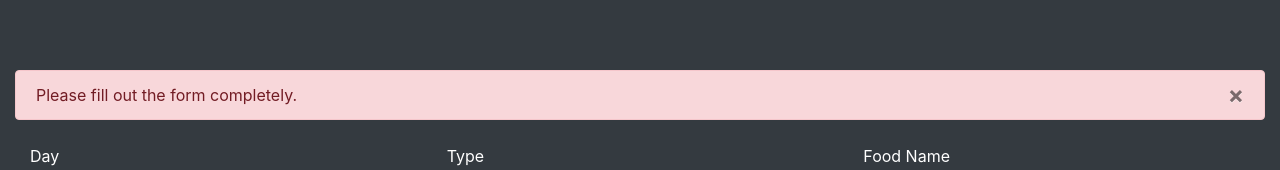
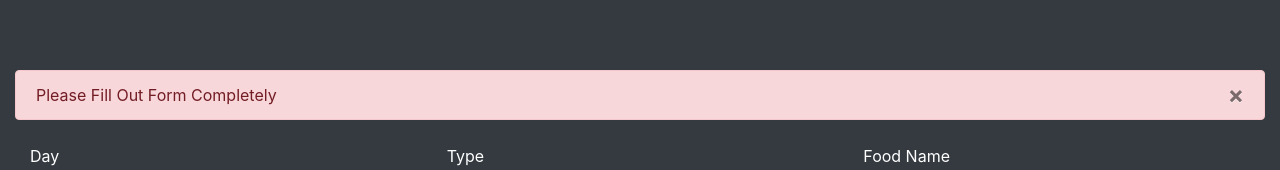
Before and after one commit to rsoto003/macro-counter-react, a React (Create React App) app: page /data in a window 1280 px wide. Both pictures are taken after typing "Sample", "Sample", "Sample", "Sample" into the empty fields and a click on the button "Submit". Shown: the part 191-361 px from the top of the page. Built offline with nearby package versions, Linux system fonts and the light colour scheme.

Commit message:
added alert data to account for multiple input erros

```diff
--- a/src/App.js
+++ b/src/App.js
@@ -16,7 +16,8 @@ class App extends Component {
         fat: '',
         id: '',
         calories: null,
-        alert: false
+        alert: false,
+        alertData: null
     };
 
   handleChange = event => {
@@ -44,8 +45,10 @@ class App extends Component {
       protein: newProtein,
       calories: calculatedCalories
     }
-    if( day || type || food || protein || carbs || fat === ''){
-      this.setState({ alert: true})
+    if( day === '' || type === '' || food === '' || protein === '' || carbs === '' || fat === ''){
+      this.setAlert('Please Fill Out Form Completely', 'danger');
+      setTimeout( () => { this.setState({ alert: false})}, 5000);
+
     } else {
       this.setState({
         macros: [...this.state.macros, macroData]
@@ -62,8 +65,18 @@ class App extends Component {
       }
     })
   }
+
   closeAlert = () => {
     this.setState({ alert: false })
+  }
+
+  setAlert = (msg, type) => {
+    this.setState({
+      alert: true,
+      alertData: {
+        msg, type
+      }
+    })
   }
   render() {
     return (
@@ -81,6 +94,8 @@ class App extends Component {
                     delEvent={this.deleteItem}
                     alert={this.state.alert}
                     closeAlert={this.closeAlert}
+                    setAlert={this.setAlert}
+                    alertData={this.state.alertData}
                   />
                 </Fragment>
               )} />
--- a/src/components/layout/Alert.js
+++ b/src/components/layout/Alert.js
@@ -2,8 +2,8 @@ import React from 'react';
 
 const Alert = props => {
     return (
-        <div className="alert alert-danger my-4 col-lg-12 mx-auto" role="alert">
-            Please fill out the form completely.
+        <div className={`alert alert-${props.alertData.type} my-4 col-lg-12 mx-auto`} role="alert">
+            {props.alertData.msg}
             <button type="button" className="close" aria-label="Close" onClick={props.closeAlert}>
                 <span aria-hidden="true">&times;</span>
             </button>
--- a/src/components/layout/TableData.js
+++ b/src/components/layout/TableData.js
@@ -10,7 +10,8 @@ const TableData = ({item: { day, type, food, protein, carbs, fat, calories}, del
             <td>{carbs} cal </td>
             <td>{fat} cal </td>
             <td>{calories} cal</td>
-            <td><button type="button"className="btn btn-sm btn-danger" onClick={delEvent}>Delete</button></td>
+            <td><button type="button" className="btn btn-sm btn-danger" onClick={delEvent}>Delete</button></td>
+            <td><button type="button" className="btn btn-sm btn-success">Edit</button></td>
         </tr>
     )
 }
--- a/src/components/pages/Data.js
+++ b/src/components/pages/Data.js
@@ -4,7 +4,7 @@ import Alert from '../layout/Alert'
 
 function Data(props) {
         const { day, type, food, protein, carbs, fat } = props.macros;
-        const showAlert = props.alert ? <Alert closeAlert={props.closeAlert} /> : null;
+        const showAlert = props.alert ? <Alert closeAlert={props.closeAlert} alertData={props.alertData} /> : null;
         return (
            <div>
 
```
